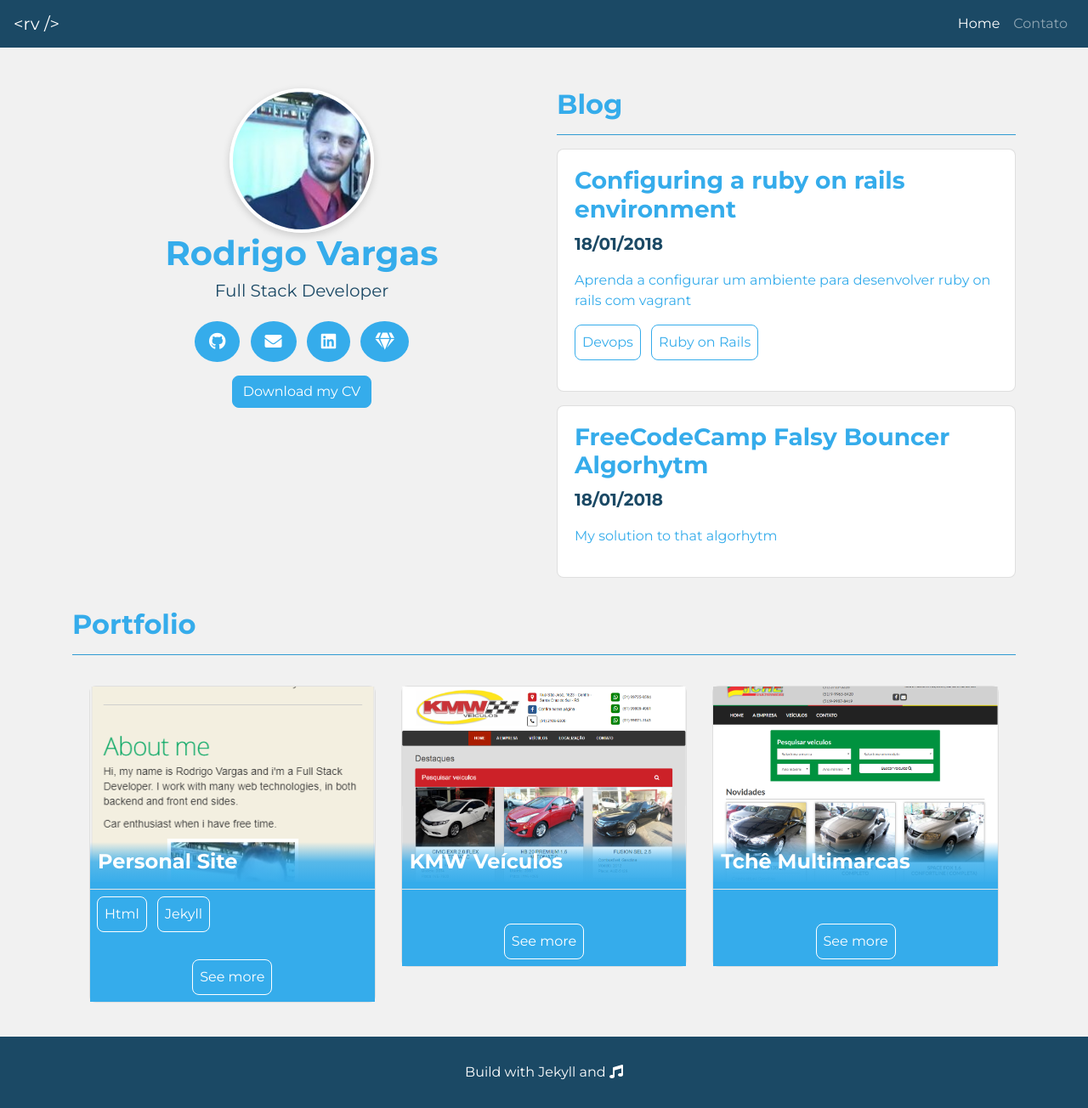
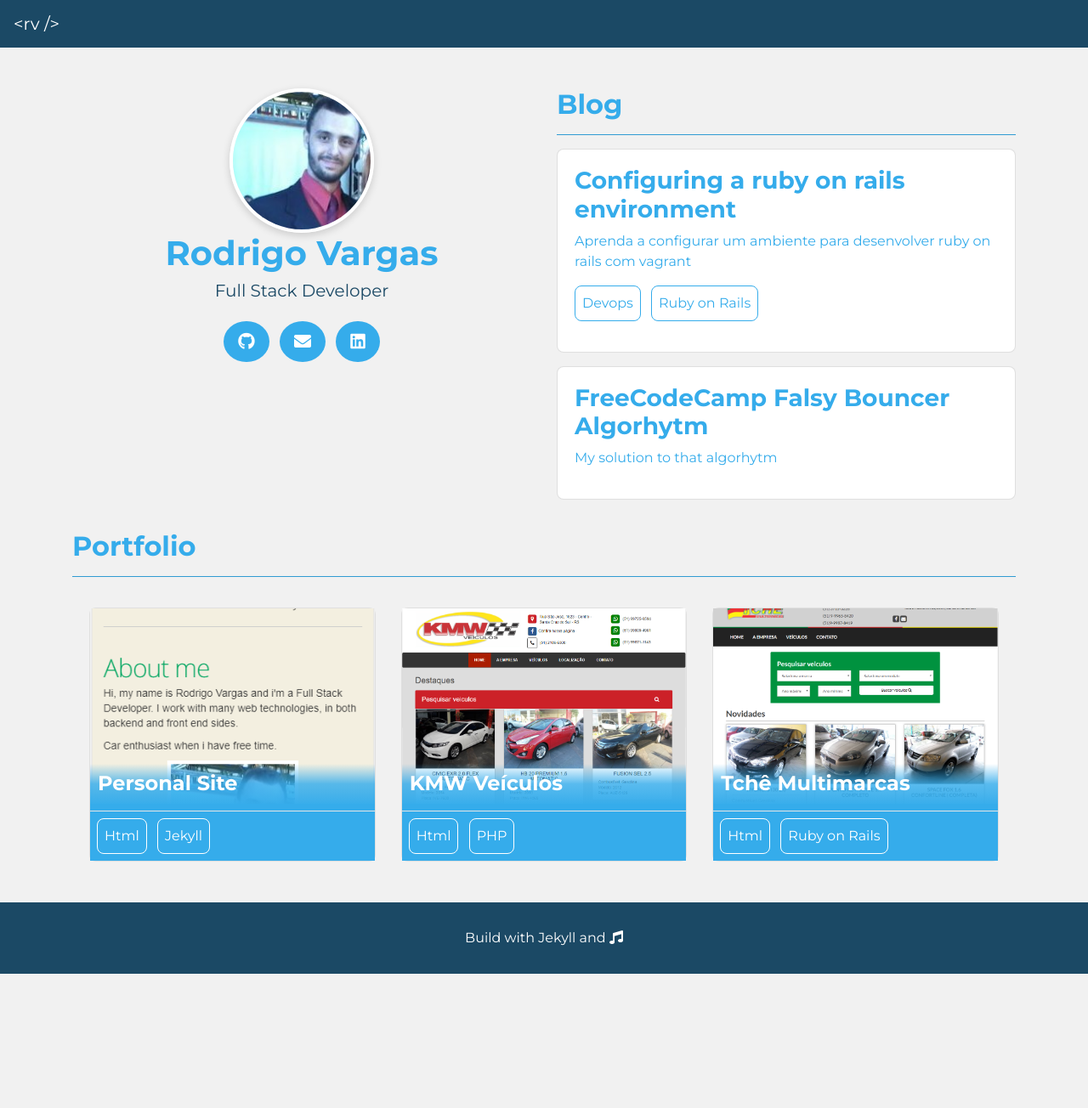
Before and after one commit to Rodrigo-Vargas/rodrigo-vargas.github.io, a Jekyll site: the page built from index.html, in a window 1280 px wide and 1304 px high. Shown: the whole window at 85% size. Built offline with Jekyll 4.4.1, drawn with Linux system fonts in a browser that asks for light colours; nearby versions of some CDN libraries.

Commit message:
Some fixes to launch a first version

```diff
--- a/_includes/header.html
+++ b/_includes/header.html
@@ -5,16 +5,16 @@
       </div>
    </a>
 
-   <button class="navbar-toggler order-md-2" type="button" data-toggle="collapse"
+   <!--<button class="navbar-toggler order-md-2" type="button" data-toggle="collapse"
       data-target="#navbarSupportedContent"
       aria-controls="navbarSupportedContent"
       aria-expanded="false" aria-label="Toggle navigation">
       <i class="fas fa-bars"></i>
-   </button>
+   </button>-->
 
    <div class="collapse navbar-collapse ml-auto order-md-1" id="navbarSupportedContent">
       <ul class="navbar-nav ml-auto">
-         <li class="nav-item active">
+         <!--<li class="nav-item active">
             <a class="nav-link" href="/">
                Home <span class="sr-only">(current)</span>
             </a>
@@ -22,7 +22,7 @@
 
          <li class="nav-item">
             <a class="nav-link" href="/contato">Contato</a>
-         </li>
+         </li>-->
       </ul>
    </div>
 
--- a/_includes/home/portfolio.html
+++ b/_includes/home/portfolio.html
@@ -8,7 +8,7 @@
             <div class="row">
                {% assign featured_projects = site.projects | where:"featured", true %}
                {% for project in featured_projects %}
-                  <div class="col-md-4">
+                  <div class="col-lg-4 mb-2">
                      {% if project.cover_url %}
                         {% assign cover_url = project.cover_url %}
                      {% else %}
@@ -23,15 +23,15 @@
                         <div class="bg-primary text-center pt-2">
                            <hr class="m-0 d-block bg-white" />
 
-                           <ul class="list-inline text-left p-2">
+                           <ul class="list-inline text-left p-2 m-0">
                               {% for category in project.categories %}
                                  <li class="rounded list-inline-item border border-white text-white p-2">{{ category }}</li>
                               {% endfor %}
                            </ul>
 
-                           <span class="btn rounded border border-white p-2 m-2 text-white">
+                           <!--<span class="btn rounded border border-white p-2 m-2 text-white">
                               See more
-                           </span>
+                           </span>         -->
                         </div>
 
                      </a>
--- a/_includes/home/vcard.html
+++ b/_includes/home/vcard.html
@@ -33,16 +33,18 @@
             </a>
          </li>
 
-         <li class="list-inline-item">
+         <!--<li class="list-inline-item">
             <a href="/resume"
                   class="btn rounded-circle btn-lg bg-primary text-white">
                <i class="fas fa-gem"></i>
             </a>
-         </li>
+         </li>-->
       </ul>
    </div>
 
-   <div class="download-cv text-center">
-      <a href="/resume.pdf" class="btn btn-primary rounded">Download my CV</a>
-   </div>
+   <!--
+      <div class="download-cv text-center">
+         <a href="/resume.pdf" class="btn btn-primary rounded">Download my CV</a>
+      </div>
+   -->
 </section>
--- a/assets/js/site.js
+++ b/assets/js/site.js
@@ -126,7 +126,7 @@ sendInfo = function (e) {
 
 registerCardClicks();
 
-registerNavToogleButtonAction();
+//registerNavToogleButtonAction();
 
 registerContactFormSubmit();
 
--- a/index.html
+++ b/index.html
@@ -17,7 +17,7 @@
                <a href="{{ article.url }}" class="card rounded mb-3">
                   <div class="card-body">
                      <h3 class="font-weight-bold">{{ article.title }}</h3>
-                     <span class="lead font-weight-bold mb-3 d-block">18/01/2018</span>
+                     <!--<span class="lead font-weight-bold mb-3 d-block">18/01/2018</span>-->
 
                      <p>{{ article.excerpt }}</p>
 
--- a/src/js/site.js
+++ b/src/js/site.js
@@ -126,7 +126,7 @@ sendInfo = function (e) {
 
 registerCardClicks();
 
-registerNavToogleButtonAction();
+//registerNavToogleButtonAction();
 
 registerContactFormSubmit();
 
```
Also changed, not shown: _projects/kmw-veiculos.md (+1 -0 lines), _projects/tche-multimarcas.md (+1 -0 lines).
